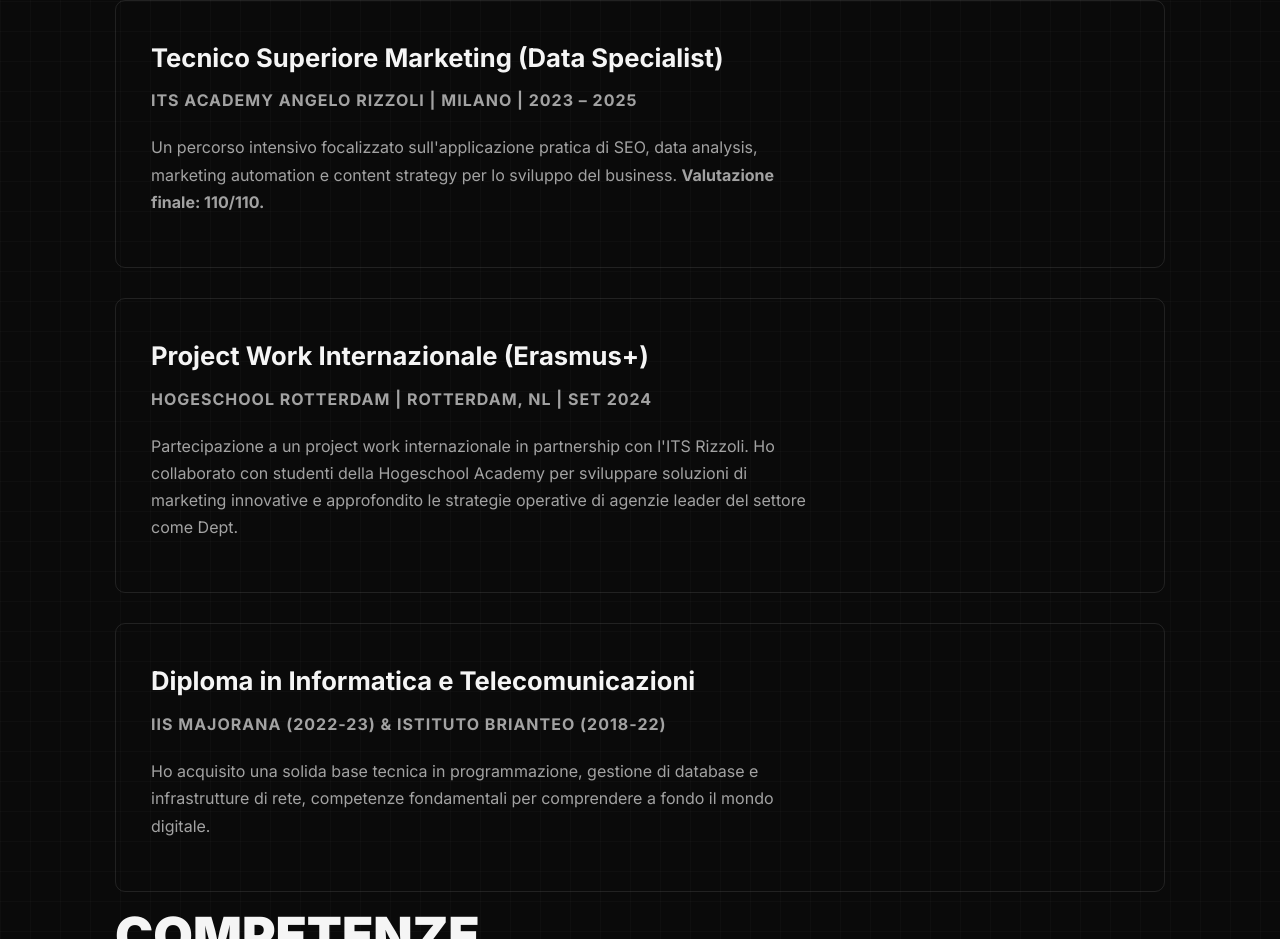
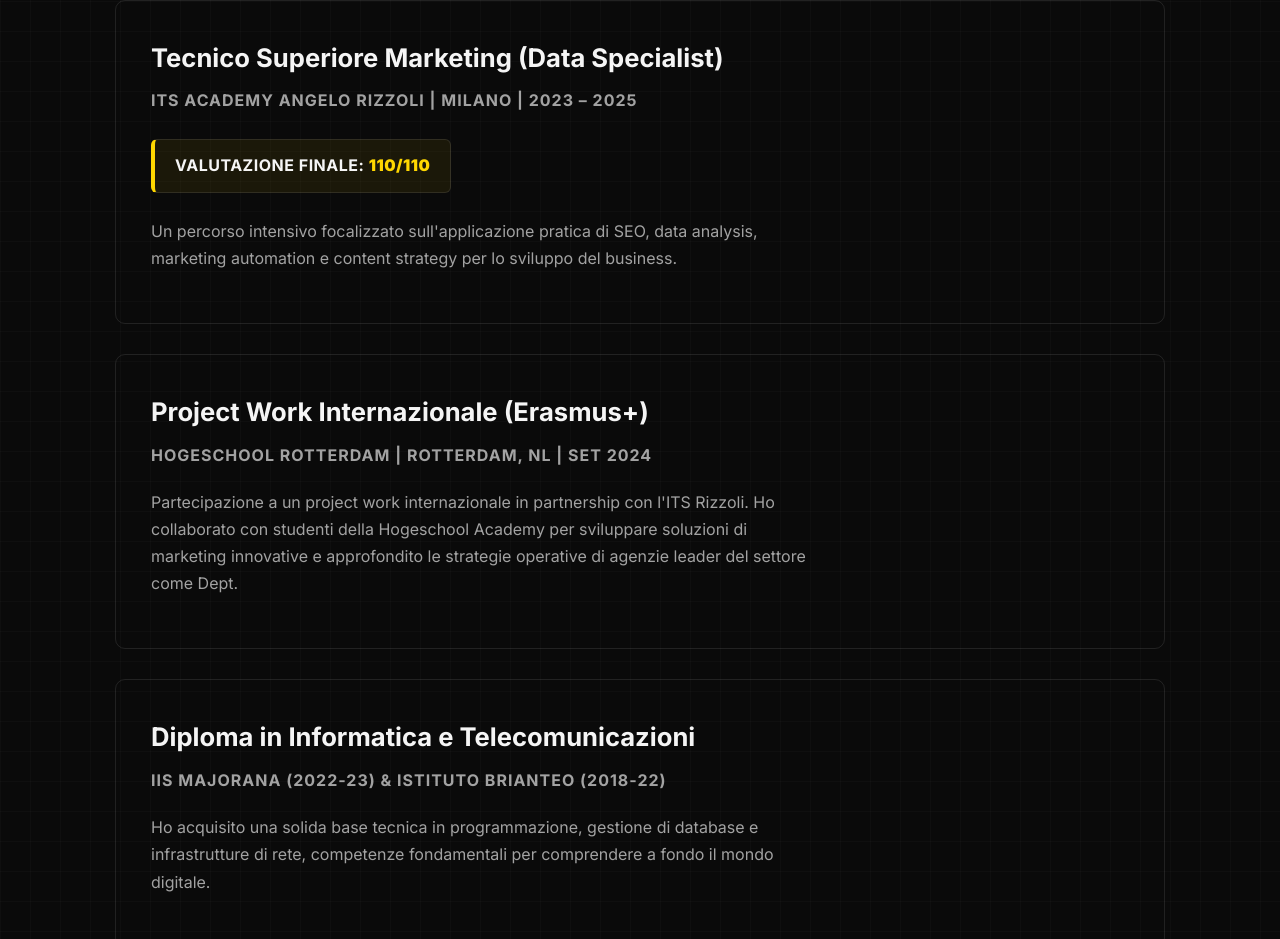
Before and after one commit to GiadaMorena/giadamorena, a plain HTML site: page index.html in a window 1280 px wide. Shown: the part 3119-4058 px from the top of the page. Drawn offline with Linux system fonts and the light colour scheme.

Commit message:
feat: Evidenzia valutazione finale ITS nella sezione Formazione

```diff
--- a/index.html
+++ b/index.html
@@ -79,8 +79,13 @@
                 <div class="card">
                     <h3>Tecnico Superiore Marketing (Data Specialist)</h3>
                     <p class="item-meta">ITS ACADEMY ANGELO RIZZOLI | MILANO | 2023 – 2025</p>
-                    <!-- ===== RIGA MODIFICATA ===== -->
-                    <p>Un percorso intensivo focalizzato sull'applicazione pratica di SEO, data analysis, marketing automation e content strategy per lo sviluppo del business. <strong>Valutazione finale: 110/110.</strong></p>
+
+                    <!-- ===== BLOCCO VALUTAZIONE AGGIUNTO QUI ===== -->
+                    <div class="evaluation-highlight">
+                        <span>VALUTAZIONE FINALE: <strong>110/110</strong></span>
+                    </div>
+
+                    <p>Un percorso intensivo focalizzato sull'applicazione pratica di SEO, data analysis, marketing automation e content strategy per lo sviluppo del business.</p>
                 </div>
                 <div class="card">
                     <h3>Project Work Internazionale (Erasmus+)</h3>
--- a/style.css
+++ b/style.css
@@ -562,3 +562,29 @@ footer .container {
         transform: scale(1.1) rotate(90deg);
     }
 }
+
+/* ===== NUOVI STILI AGGIUNTI ALLA FINE DEL FILE ===== */
+
+/* Stile per la valutazione finale in evidenza */
+.evaluation-highlight {
+    display: inline-block;
+    background-color: rgba(255, 215, 0, 0.07);
+    border: 1px solid var(--color-border);
+    border-left: 4px solid var(--color-accent-static);
+    padding: 12px 20px;
+    margin: 5px 0 25px 0;
+    border-radius: 6px;
+    font-size: 1rem;
+    color: var(--color-text);
+}
+
+.evaluation-highlight span {
+    font-weight: 700;
+    letter-spacing: 0.5px;
+    text-transform: uppercase;
+}
+
+.evaluation-highlight strong {
+    color: var(--color-accent-static);
+    font-weight: 900;
+}
```
